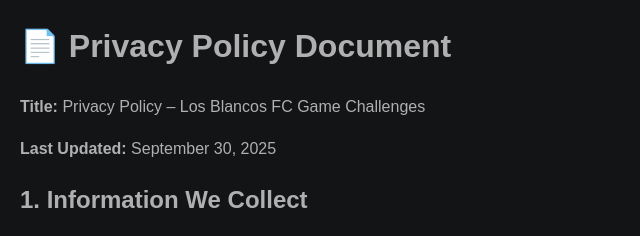
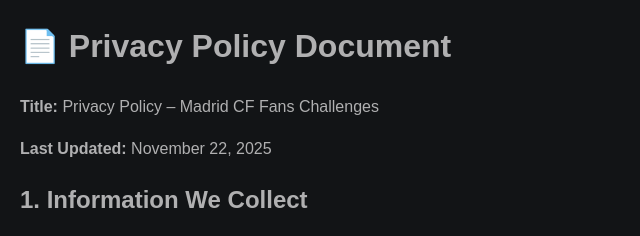
Before and after one commit to sontungmtpiscallingyou/real, a plain HTML site: page index.html in a window 1280 px wide. Shown: the top 236 px of the page, 0-640 px from the left. Drawn offline with Linux system fonts and the light colour scheme.

Commit message:
Update index.html

```diff
--- a/index.html
+++ b/index.html
@@ -2,7 +2,7 @@
 <html lang="en">
 <head>
     <meta charset="UTF-8">
-    <title>Privacy Policy – Los Blancos FC Game Challenges</title>
+    <title>Privacy Policy – Madrid CF Fans Challenges</title>
     <style>
         body {
             font-family: Arial, sans-serif;
@@ -21,8 +21,8 @@
 </head>
 <body>
 <h1>📄 Privacy Policy Document</h1>
-<p><strong>Title:</strong> Privacy Policy – Los Blancos FC Game Challenges</p>
-<p><strong>Last Updated:</strong> September 30, 2025</p>
+<p><strong>Title:</strong> Privacy Policy – Madrid CF Fans Challenges</p>
+<p><strong>Last Updated:</strong> November 22, 2025</p>
 
 <h2>1. Information We Collect</h2>
 <p><strong>Email:</strong><br>Not collected.</p>
```
